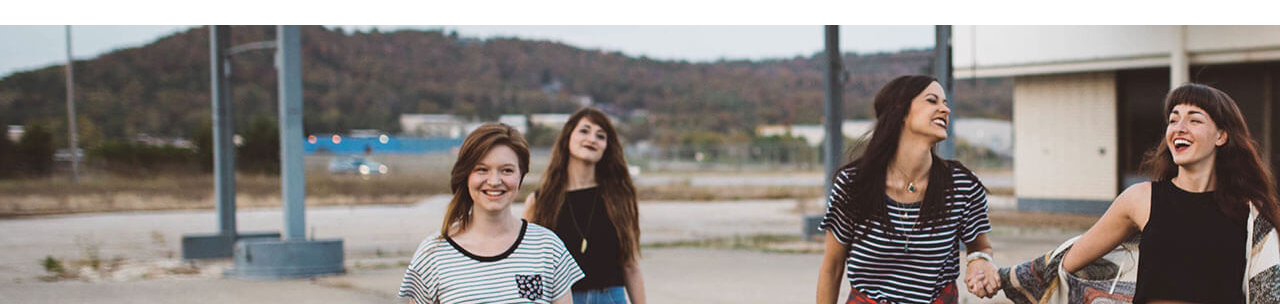
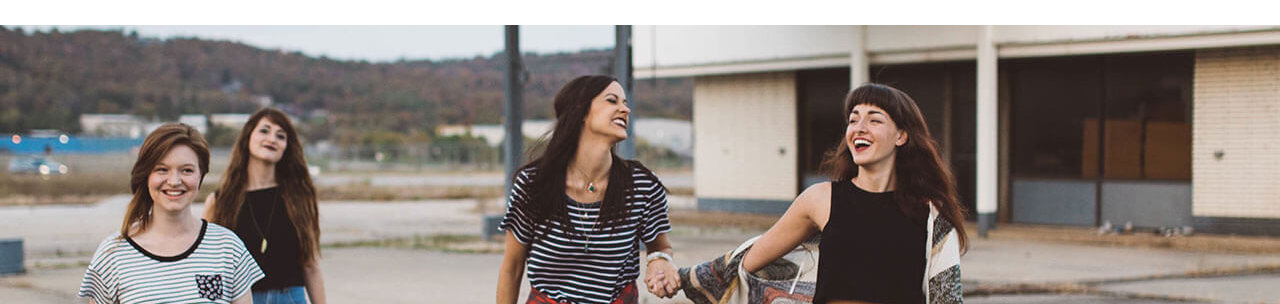
Before and after one commit to EvheniiaBenediuk/module-05, a plain HTML site: page index.html in a window 1280 px wide. Shown: the part 90-394 px from the top of the page. Drawn offline with Linux system fonts and the light colour scheme.

Commit message:
Fixed bg

```diff
--- a/css/tours.css
+++ b/css/tours.css
@@ -1,5 +1,8 @@
 .wrapper-main {
   background-image: url(../img/1.jpg);
+  background-repeat: no-repeat;
+  background-position: center;
+  background-size: cover;
   position: relative;
   height: 700px;
 }
@@ -27,14 +30,14 @@
   left: 85%;
 }
 .slider-ctrl-next::before {
-  content: '\2039';
+  content: "\2039";
   color: #ffffff;
   font-size: 70px;
   display: block;
   margin: 0px 40px;
 }
 .slider-ctrl-prev::before {
-  content: '\203A';
+  content: "\203A";
   color: #ffffff;
   font-size: 70px;
   display: block;
```
